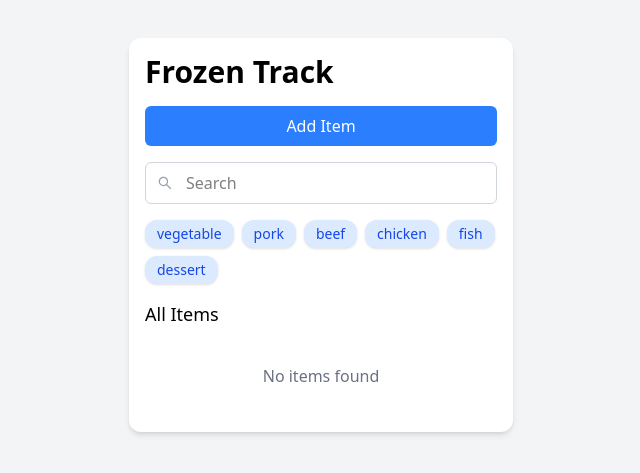
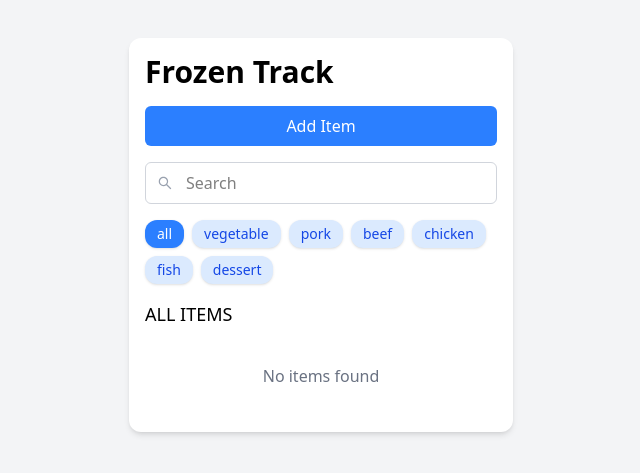
Before and after one commit to brynsgtn/frozentrack, a React (Vite) app: page / in a window 1280 px wide. Shown: the part 165-638 px from the top of the page, without its empty margins (319-959 px from the left). Built offline with nearby package versions, Linux system fonts and the light colour scheme.

Commit message:
Add filter by category functionality

```diff
--- a/src/App.tsx
+++ b/src/App.tsx
@@ -18,7 +18,7 @@ function App() {
 
   const [currentPage, setCurrentPage] = useState<number>(1);
 
-  const categories: String[] = ['vegetable', 'pork', 'beef', 'chicken', 'fish', 'dessert']
+  const categories: String[] = ['all', 'vegetable', 'pork', 'beef', 'chicken', 'fish', 'dessert']
 
   const today: string = new Date().toISOString().split('T')[0];
 
@@ -27,6 +27,8 @@ function App() {
   const [items, setItems] = useState<Item[]>([]);
 
   const [searchTerm, setSearchTerm] = useState<string>('');
+
+  const [filteredCategory, setFilteredCategory] = useState<String>('all');
 
   const [addItem, setAddItem] = useState<Item>({
     name: '',
@@ -112,9 +114,16 @@ function App() {
     setSelectedIndex(null)
   }
 
+
+
   const filteredItems = items.filter(item =>
-    item.name.toLowerCase().includes(searchTerm.toLowerCase())
+    item.name.toLowerCase().includes(searchTerm.toLowerCase()) &&
+    (filteredCategory === 'all' || item.category === filteredCategory)
   );
+
+  const handleCategoryClick = (category: String): void => {
+    setFilteredCategory(category);
+  }
 
   const totalItems: number = filteredItems.length;
   const totalPages: number = Math.ceil(totalItems / ITEMS_PER_PAGE)
@@ -130,7 +139,8 @@ function App() {
     console.log('Adding item:', addItem)
     console.log('Current items:', items)
     console.log('Paginated items:', paginatedItems)
-  }, [addItem, items, paginatedItems])
+    console.log('Category filter:', filteredCategory)
+  }, [addItem, items, paginatedItems, filteredCategory])
 
 
 
@@ -170,15 +180,16 @@ function App() {
           {categories.map((category, index) => (
             <button
               key={index}
-              className="inline-flex items-center rounded-xl bg-blue-100 px-3 py-1 text-sm font-medium text-blue-700
-                 hover:bg-blue-200 hover:scale-105 transition-all duration-200 shadow-sm hover:cursor-pointer"
+              className={`inline-flex items-center rounded-xl bg-blue-100 px-3 py-1 text-sm font-medium text-blue-700
+                 hover:bg-blue-200 hover:scale-105 transition-all duration-200 shadow-sm hover:cursor-pointer ${category === filteredCategory ? 'bg-blue-500 text-white hover:bg-blue-600' : ''}`}
+              onClick={() => handleCategoryClick(category)}
             >
               {category}
             </button>
           ))}
         </div>
         <div className='flex items-center mb-2'>
-          <h3 className='text-lg font-medium '>All Items</h3>
+          <h3 className='text-lg font-medium '>{filteredCategory === 'all' ? 'ALL ITEMS' : `${filteredCategory.toUpperCase()} ITEMS`}</h3>
           {/* <button className='ms-auto text-sm hover:cursor-pointer transition-transform duration-150 active:scale-90 hover:text-blue-500'>Edit</button> */}
         </div>
 
```
